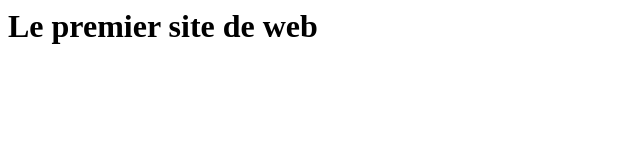
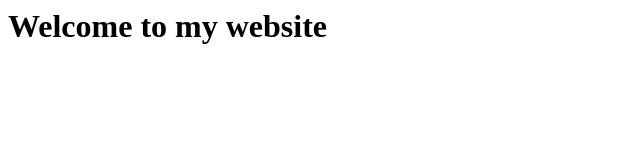
Before and after one commit to indianserpent30/indianserpent30.github.io, a plain HTML site: page index.html in a window 1280 px wide. Shown: the whole page, without its empty margins (0-640 px from the left). Drawn offline with Linux system fonts and the light colour scheme.

Commit message:
Update index.html

```diff
--- a/index.html
+++ b/index.html
@@ -1 +1 @@
-<h1> Le premier site de web </h1>
+<h1> Welcome to my website </h1>
```
